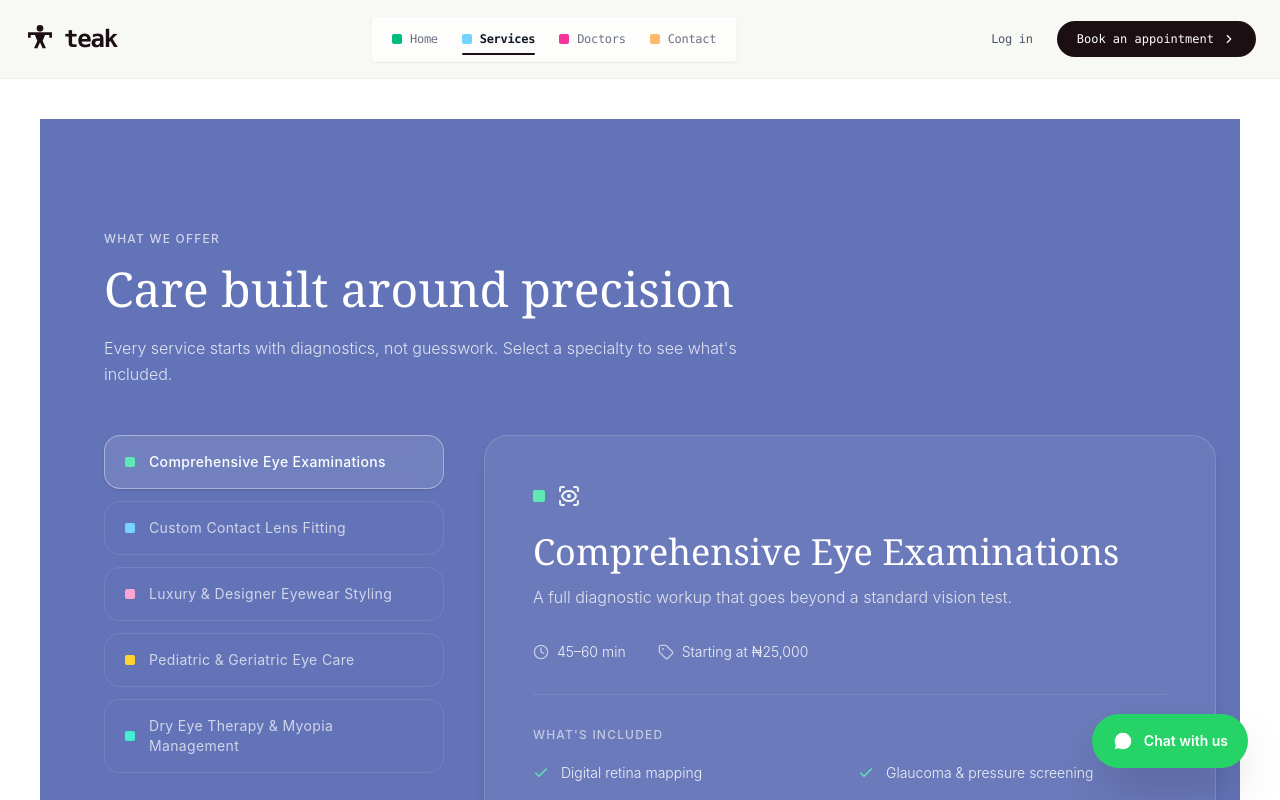
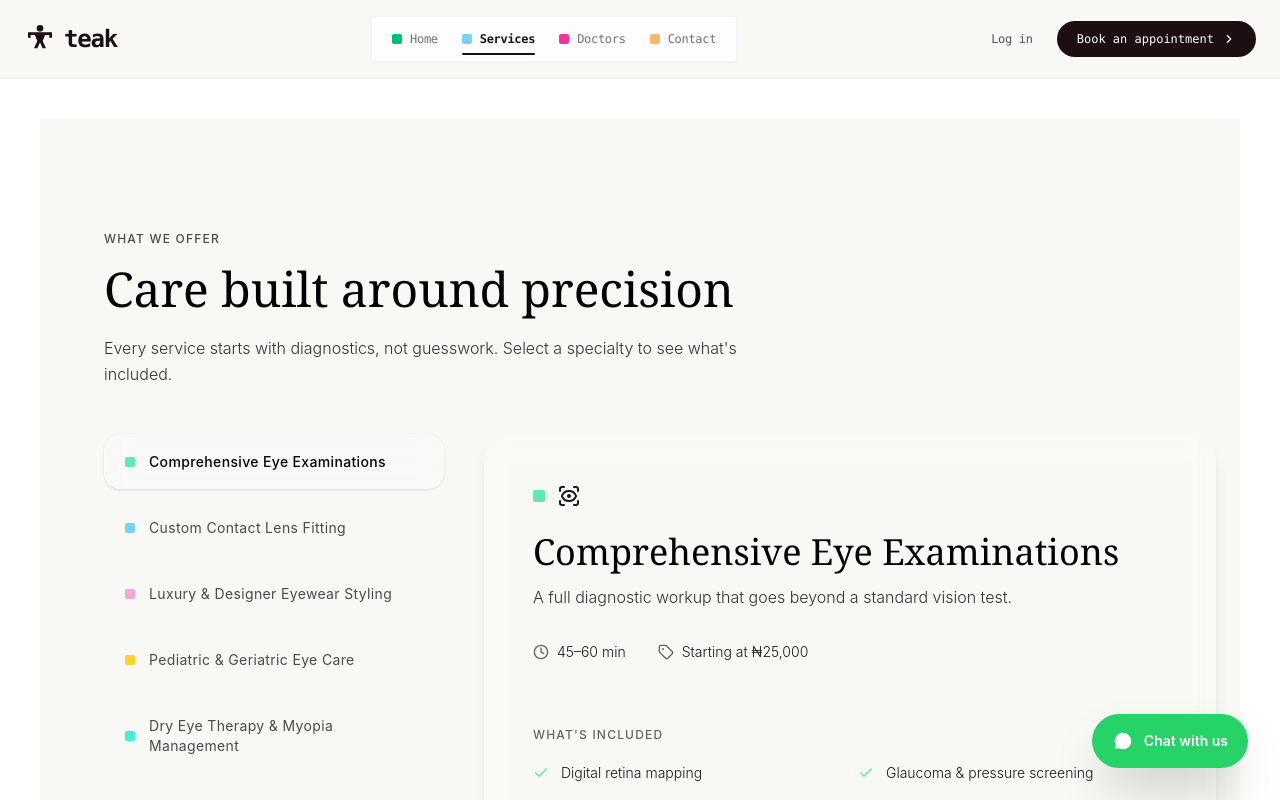
Before and after one commit to neducod/optometry-clinic-website, a React (Vite) app: page /services in a window 1280 px wide. Shown: the top 800 px of the page. Built offline with nearby package versions, Linux system fonts and the light colour scheme.

Commit message:
changd the enitre text color

```diff
--- a/src/pages/Services.jsx
+++ b/src/pages/Services.jsx
@@ -83,15 +83,15 @@ export default function Services() {
 
   return (
     <PageShell>
-      <div className="bg-[#6373b7] text-white min-h-screen">
+      <div className="bg-[#f8f9f5] text-black min-h-screen">
         <section className="pb-12 pt-20 sm:pt-28 md:pl-10">
           <div className="container mx-auto px-6 max-w-7xl">
             <Reveal className="max-w-2xl">
-              <p className="text-xs uppercase tracking-widest text-white/70 font-medium">What We Offer</p>
-              <h1 className="mt-3 font-serif text-4xl font-normal text-white sm:text-5xl leading-tight">
+              <p className="text-xs uppercase tracking-widest text-black/70 font-medium">What We Offer</p>
+              <h1 className="mt-3 font-serif text-4xl font-normal text-black sm:text-5xl leading-tight">
                 Care built around precision
               </h1>
-              <p className="mt-4 text-base text-white/80 leading-relaxed font-light">
+              <p className="mt-4 text-base text-black/80 leading-relaxed font-light">
                 Every service starts with diagnostics, not guesswork. Select a specialty to see what's included.
               </p>
             </Reveal>
@@ -116,7 +116,7 @@ export default function Services() {
                       }`}
                     >
                       <span className={`h-2.5 w-2.5 shrink-0 rounded-xs ${item.accentColor}`} />
-                      <span className={`whitespace-nowrap text-sm tracking-wide lg:whitespace-normal ${isActive ? 'font-medium text-white' : 'text-white/70'}`}>
+                      <span className={`whitespace-nowrap text-sm tracking-wide lg:whitespace-normal ${isActive ? 'font-medium text-black' : 'text-black/70'}`}>
                         {item.title}
                       </span>
                     </button>
@@ -137,28 +137,28 @@ export default function Services() {
               >
                 <div className="flex items-center gap-3">
                   <span className={`h-3 w-3 rounded-xs ${s.accentColor}`} />
-                  <s.icon className="h-6 w-6 text-white/90" />
+                  <s.icon className="h-6 w-6 text-black/90" />
                 </div>
 
-                <h2 className="mt-6 font-serif text-3xl font-normal text-white sm:text-4xl">{s.title}</h2>
-                <p className="mt-3 max-w-xl text-white/80 text-base font-light leading-relaxed">{s.summary}</p>
+                <h2 className="mt-6 font-serif text-3xl font-normal text-black sm:text-4xl">{s.title}</h2>
+                <p className="mt-3 max-w-xl text-black/80 text-base font-light leading-relaxed">{s.summary}</p>
 
-                <div className="mt-8 flex flex-wrap gap-8 text-white/90">
+                <div className="mt-8 flex flex-wrap gap-8 text-black/90">
                   <div className="flex items-center gap-2 text-sm font-light">
-                    <Clock size={16} className="text-white/60" />
+                    <Clock size={16} className="text-black/60" />
                     <span>{s.duration}</span>
                   </div>
                   <div className="flex items-center gap-2 text-sm font-light">
-                    <Tag size={16} className="text-white/60" />
+                    <Tag size={16} className="text-black/60" />
                     <span>Starting at {s.from}</span>
                   </div>
                 </div>
 
                 <div className="mt-8 border-t border-white/10 pt-8">
-                  <p className="text-xs font-medium uppercase tracking-widest text-white/60">What's included</p>
+                  <p className="text-xs font-medium uppercase tracking-widest text-black/60">What's included</p>
                   <ul className="mt-5 grid grid-cols-1 gap-4 sm:grid-cols-2">
                     {s.includes.map((item) => (
-                      <li key={item} className="flex items-start gap-3 text-sm text-white/90 font-light">
+                      <li key={item} className="flex items-start gap-3 text-sm text-black/90 font-light">
                         <Check size={16} className="mt-0.5 shrink-0 text-emerald-300" />
                         {item}
                       </li>
```
